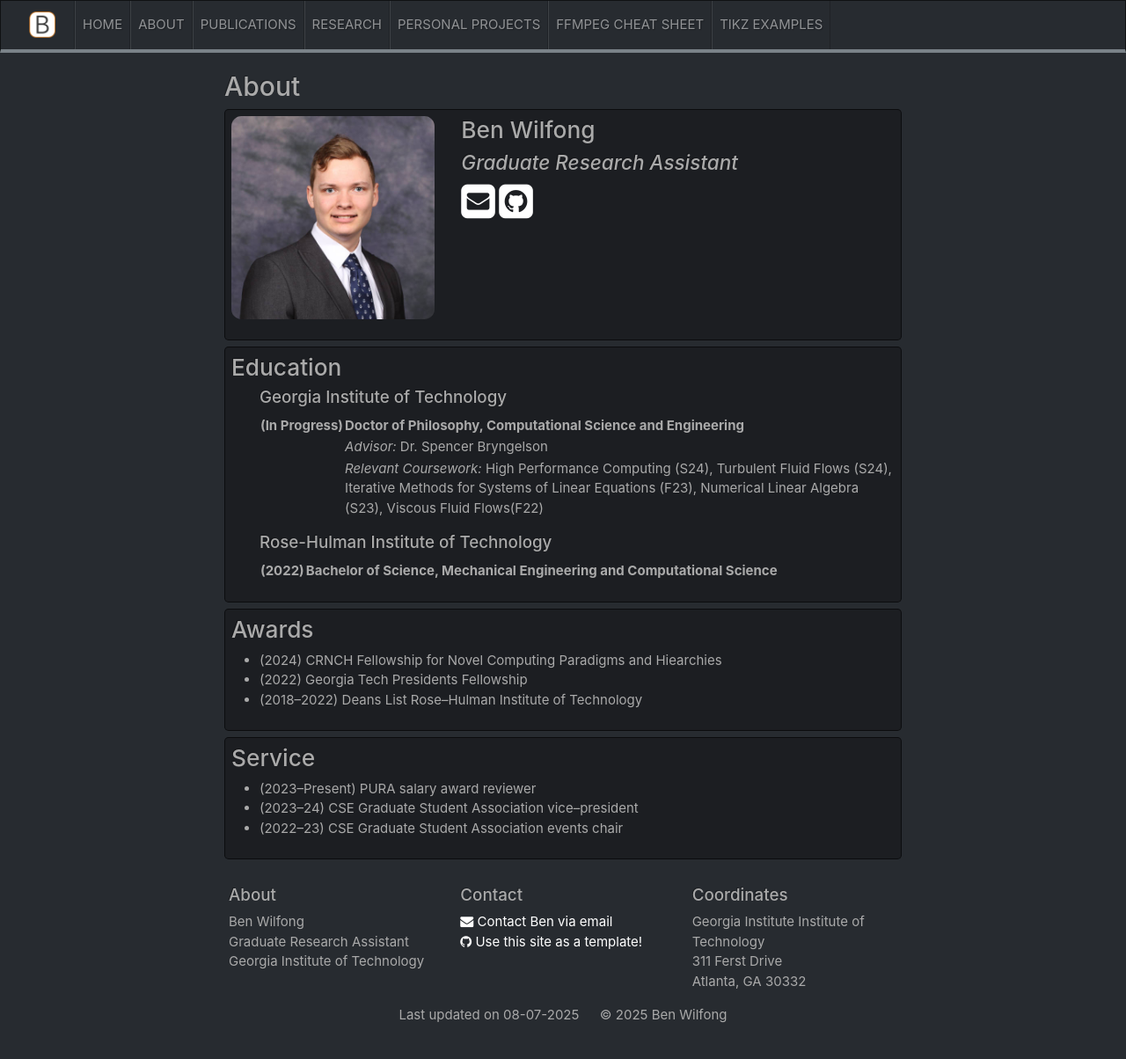
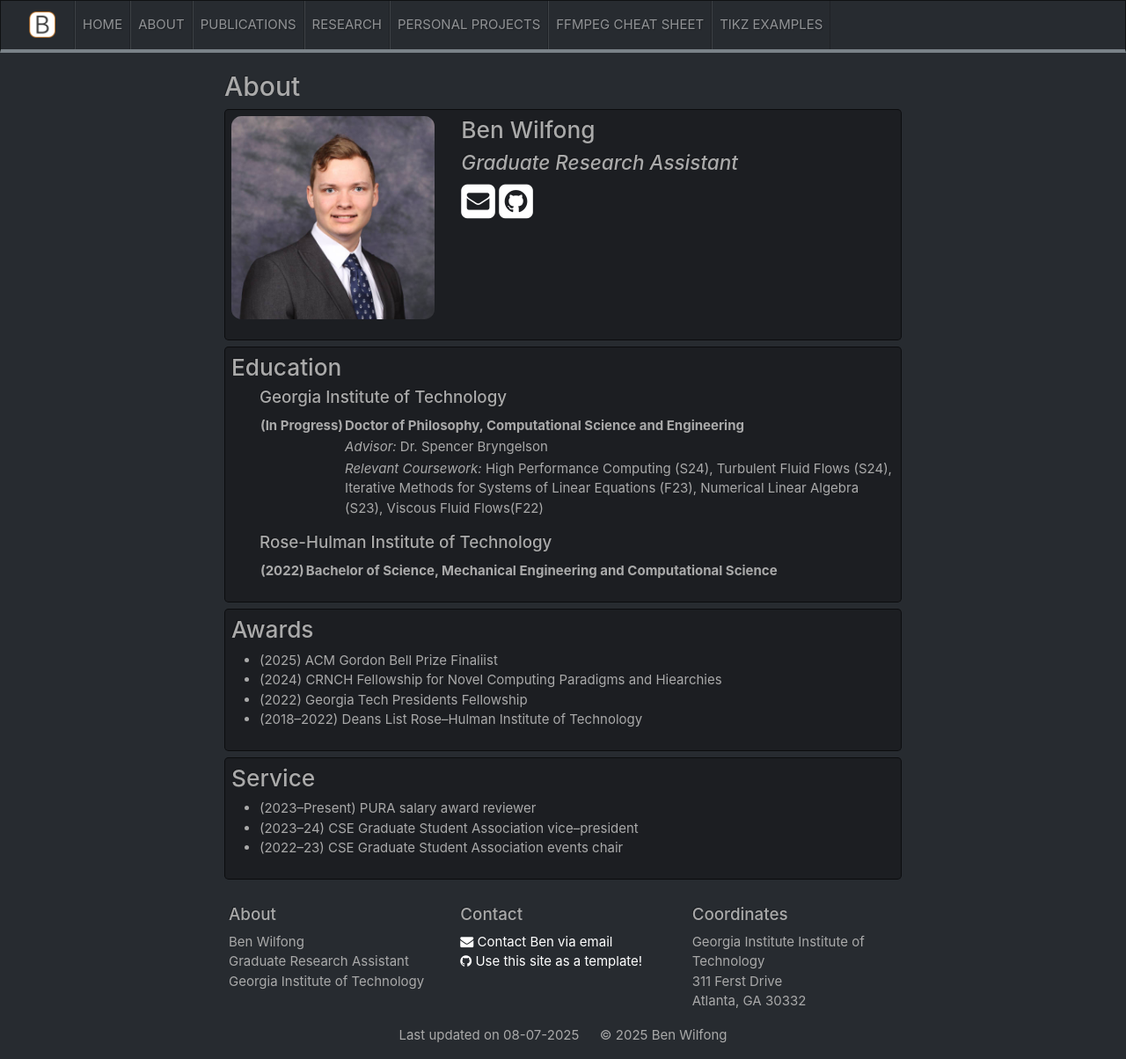
Before and after one commit to wilfonba/wilfonba.github.io, a Jekyll site: the page built from _pages/about.md, in a window 1280 px wide and 1204 px high. Shown: the whole window at 88% size. Built offline with Jekyll 4.4.1, drawn with Linux system fonts in a browser that asks for light colours; nearby versions of some CDN libraries; a style sheet for code colours, icons or effects is not loaded.

Commit message:
update CV

```diff
--- a/_data/awards.yml
+++ b/_data/awards.yml
@@ -1,3 +1,4 @@
+- name: (2025) ACM Gordon Bell Prize Finaliist
 - name: (2024) CRNCH Fellowship for Novel Computing Paradigms and Hiearchies
 - name: (2022) Georgia Tech Presidents Fellowship
 - name: (2018-2022) Deans List Rose-Hulman Institute of Technology
```
Also changed, not shown: 4 other files.
